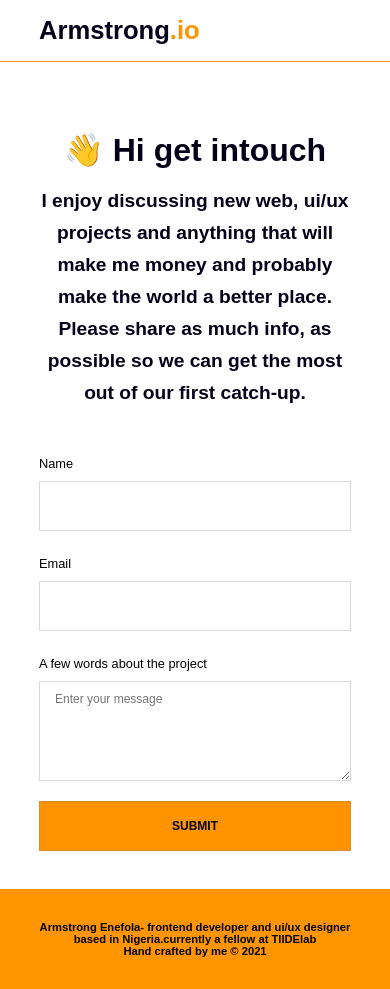
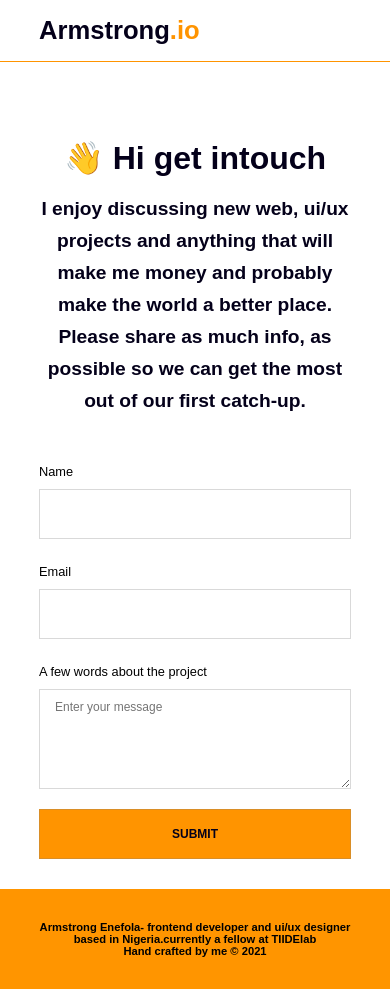
Before and after one commit to armstrongenefola/Portfolio-website, a plain HTML site: page contact.html in a window 390 px wide. Drawn offline with Linux system fonts and the light colour scheme.

Commit message:
new commit

```diff
--- a/contactme.css
+++ b/contactme.css
@@ -275,7 +275,7 @@ form{
         width: 100%;
         font-size: 2rem;
         color:#04001A;
-        margin-top: 4rem;
+        margin-top: 5rem;
         text-align: center;
     }
     }
```
